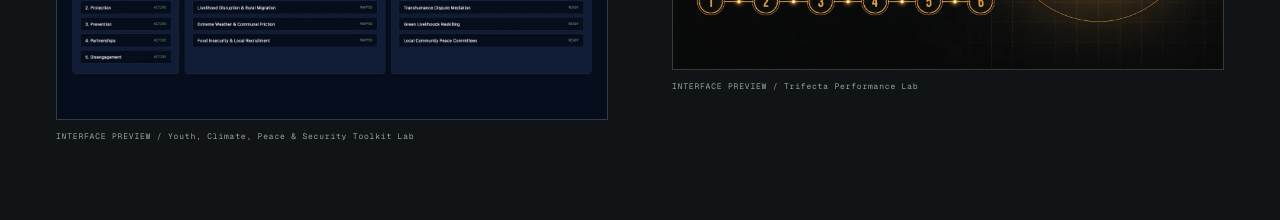
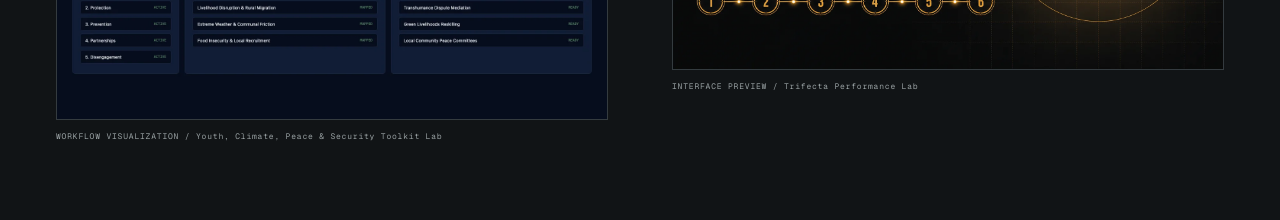
Before and after one commit to maissaramoheb/maissara-tech, a Next.js app: page / in a window 1280 px wide. Shown: the part 4020-4240 px from the top of the page. Built offline with nearby package versions, Linux system fonts and the light colour scheme.

Commit message:
chore: clarify YCPS workflow visualization caption and remove contact placeholder copy

```diff
--- a/src/app/page.tsx
+++ b/src/app/page.tsx
@@ -279,7 +279,6 @@ export default function Home() {
                 <ExternalLink href={site.github}>GitHub Profile</ExternalLink>
                 <ExternalLink href={site.orcid}>ORCID Record</ExternalLink>
               </div>
-              <p>Direct contact details will be published here upon official activation.</p>
             </div>
           )}
         </section>
--- a/src/components/sections.tsx
+++ b/src/components/sections.tsx
@@ -115,7 +115,7 @@ export function SystemShowcase({
               sizes="(max-width: 760px) 100vw, 45vw"
             />
             <figcaption className="label">
-              INTERFACE PREVIEW / {system.name}
+              {system.imageCaption || `INTERFACE PREVIEW / ${system.name}`}
             </figcaption>
           </figure>
         </div>
@@ -132,7 +132,7 @@ export function SystemShowcase({
                 sizes="(max-width: 760px) 100vw, 60vw"
               />
               <figcaption className="label">
-                PUBLIC INTERFACE / {system.name}
+                {system.imageCaption || `PUBLIC INTERFACE / ${system.name}`}
               </figcaption>
             </figure>
           ) : (
--- a/src/data/site.ts
+++ b/src/data/site.ts
@@ -52,6 +52,7 @@ export type System = {
   qualifier?: string;
   image?: string;
   imageAlt?: string;
+  imageCaption?: string;
 };
 export const systems: System[] = [
   {
@@ -81,7 +82,8 @@ export const systems: System[] = [
   {
     id: "003",
     image: "/images/ycps-toolkit-lab.webp",
-    imageAlt: "YCPS Toolkit Lab planning interface and risk pathway mapping workspace.",
+    imageAlt: "YCPS Toolkit Lab workflow visualization and risk pathway mapping workspace.",
+    imageCaption: "WORKFLOW VISUALIZATION / Youth, Climate, Peace & Security Toolkit Lab",
     name: "Youth, Climate, Peace & Security Toolkit Lab",
     description:
       "A planning, policy and training workspace connecting youth, climate-security and peacebuilding analysis with practical programme and policy design.",
```
